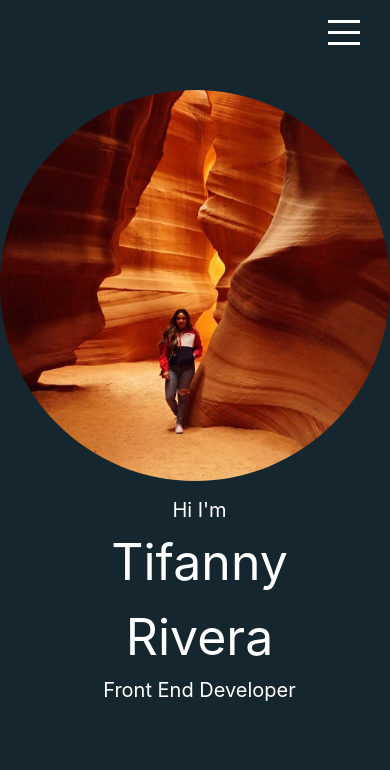
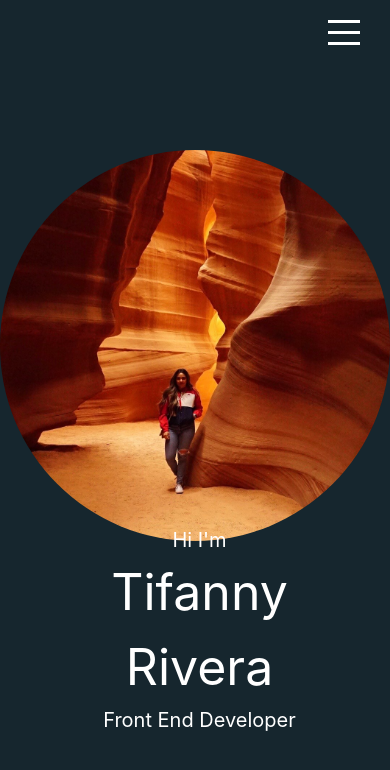
Before and after one commit to trivera777/TifannyRiveraPortfolio, a React (Create React App) app: page / in a window 390 px wide. Shown: the top 770 px of the page. Built offline with nearby package versions, Linux system fonts and the light colour scheme.

Commit message:
fixed intro page for mobile view

```diff
--- a/src/components/Intro/intro.scss
+++ b/src/components/Intro/intro.scss
@@ -24,7 +24,7 @@
 
         @include mobile {
           margin: 0;
-          margin-top: 20px;
+          margin-top: 80px;
           flex: none;
           height: auto;
           width: auto;
```
